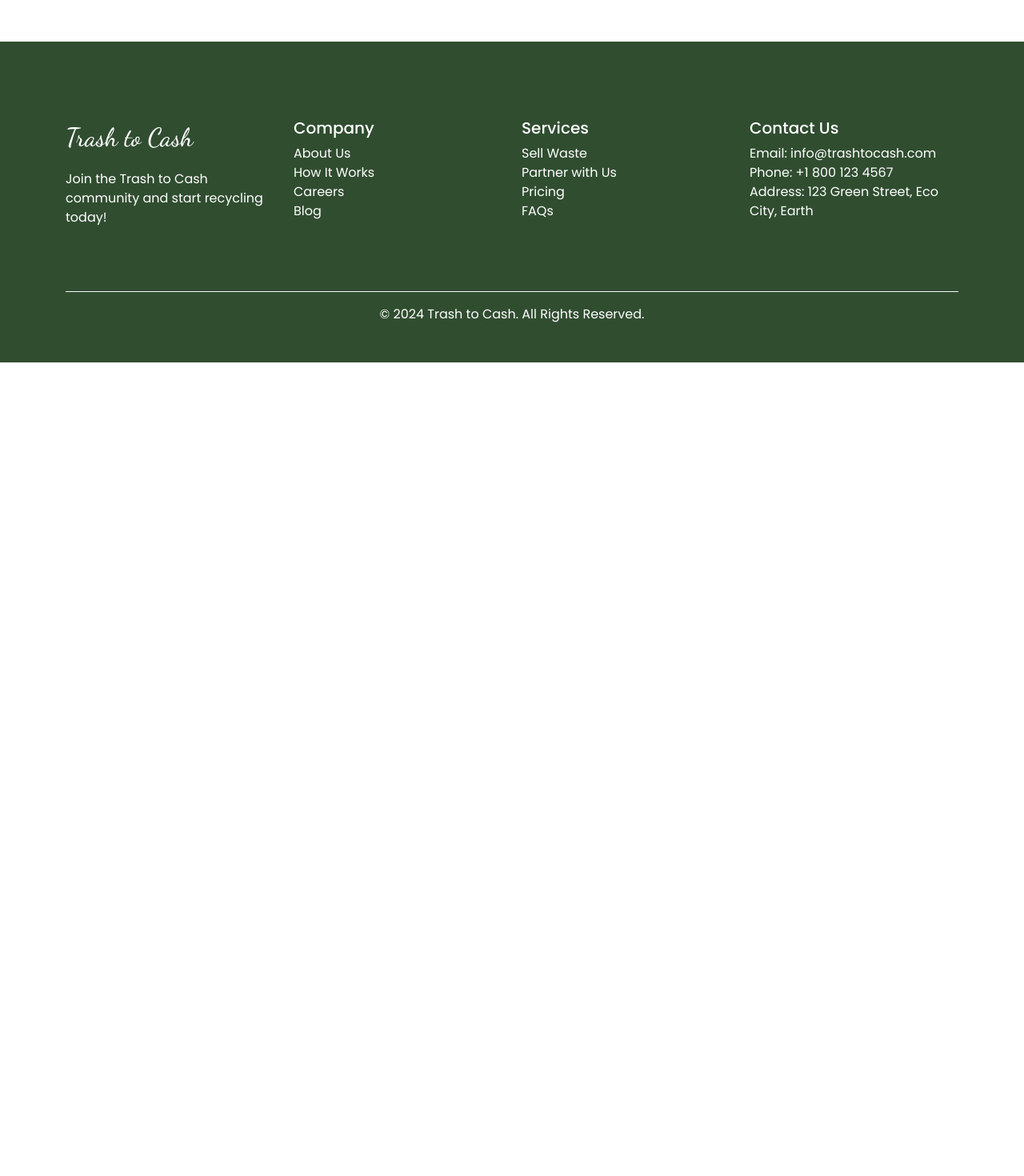
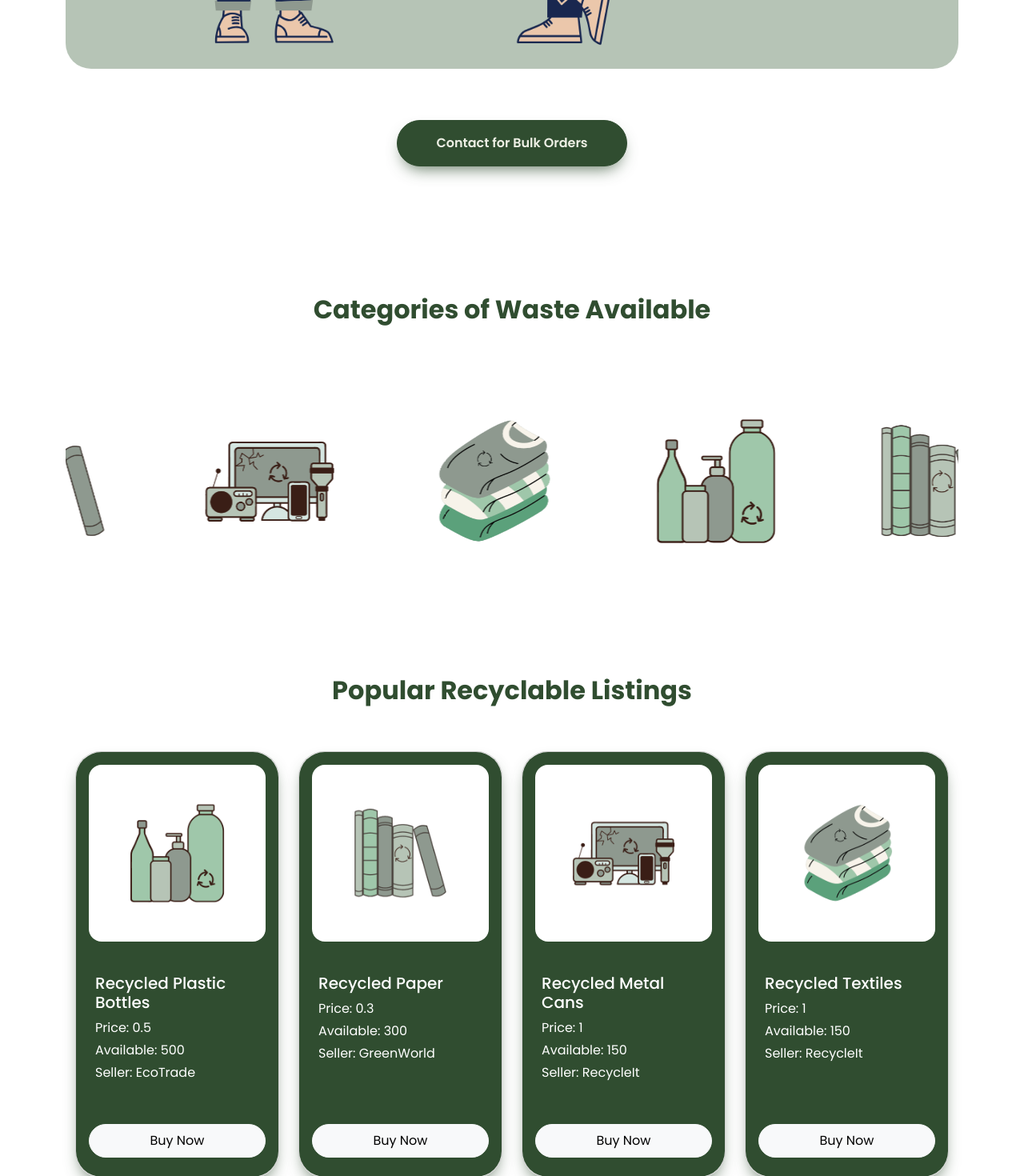
Before and after one commit to PranjalSawant/Mini-Project, a React (Create React App) app in the folder frontend/: page /buywaste in a window 1280 px wide. Shown: the part 780-2250 px from the top of the page at 80% size. Before the commit the page ends 1233 px from the top, so only its background shows below. Built offline with nearby package versions, Linux system fonts and the light colour scheme.

Commit message:
buy waste page

```diff
--- a/frontend/src/pages/Buywaste.jsx
+++ b/frontend/src/pages/Buywaste.jsx
@@ -1,12 +1,94 @@
 import React from 'react'
+import { Titles } from '../components/Titles';
+import hero  from '../assets/buyHero.png';
+import { Link } from 'react-router-dom';
+import { Button } from '../components/Button';
+import CategorySlider from '../components/Slider';
+import Plastic from '../assets/plastic.png';
+import Paper from '../assets/paper.png';
+import Metal from '../assets/e-waste.png';
+import Clothes from '../assets/clothes.png';
+export const Buywaste = () => {
+  const dummyData = [
+    {
+      id: 1,
+      img: Plastic,
+      name: "Recycled Plastic Bottles",
+      price: 0.50,
+      unit: "kg",
+      available: 500,
+      seller: "EcoTrade",
+    },
+    {
+      id: 2,
+      img: Paper,
+      name: "Recycled Paper",
+      price: 0.30,
+      unit: "kg",
+      available: 300,
+      seller: "GreenWorld",
+    },
+    {
+      id: 3,
+      img: Metal,
+      name: "Recycled Metal Cans",
+      price: 1.00,
+      unit: "kg",
+      available: 150,
+      seller: "RecycleIt",
+    },
+    {
+      id: 4,
+      img: Clothes,
+      name: "Recycled Textiles",
+      price: 1.00,
+      unit: "kg",
+      available: 150,
+      seller: "RecycleIt",
+    },
+  ];
 
-export const Buywaste = () => {
   return (
     <>
-    <div className="py-5"></div>
-    <div className='container' style={{height:'80vh'}}>
-        <h1 className="text-center text-olive">Coming Soon...</h1>
+    <div className='container'>
+        <Titles heading="Find Recyclable Waste for Your Business" textColor="text-olive"/>
+        <img src={hero} alt="" className='rounded-5 img-fluid w-100' />
+        <div className="d-flex py-5">
+          <div className="m-auto">
+            <Link to="/contact"> <Button btnText="Contact for Bulk Orders" bgColor="btn-success"/></Link>
+          </div>
+        </div>
+        <div className='py-5'>
+          <Titles heading="Categories of Waste Available" textColor="text-olive"/>
+          <CategorySlider/>
+        </div>
+        <Titles heading="Popular Recyclable Listings" textColor="text-olive"/>
+        <div className="container">
+          <div className="row">
+            {dummyData.map((item, index) => (
+              <div key={index} className="col-md-3 mb-3">
+                <div className="card h-100 rounded-5 ">
+                  <div className="bg-olive p-3 rounded-top-5 ">
+                  <img src={item.img} alt={item.name} className="rounded-4 img-fluid"/>
+                  </div>
+                  <div className="card-body p-4 bg-olive text-white">
+                    <h5 className="card-title">{item.name}</h5>
+                    <p className="card-text mb-0 pb-1">Price: {item.price}</p>
+                    <p className="card-text mb-0 pb-1">Available: {item.available}</p>
+                    <p className="card-text mb-0 pb-1">Seller: {item.seller}</p>
+                  </div>
+                  <div className='p-3 bg-olive rounded-bottom-5'>
+
+                    <button className="btn btn-light my-2 py-2 w-100 rounded-pill">Buy Now</button>
+                  </div>
+                </div>
+              </div>
+            ))}
+          </div>
+          <div className="py-5"></div>
+        </div>
     </div>
+
     </>
   )
 }
```
Also changed, not shown: frontend/src/assets/buyHero.png (added).
